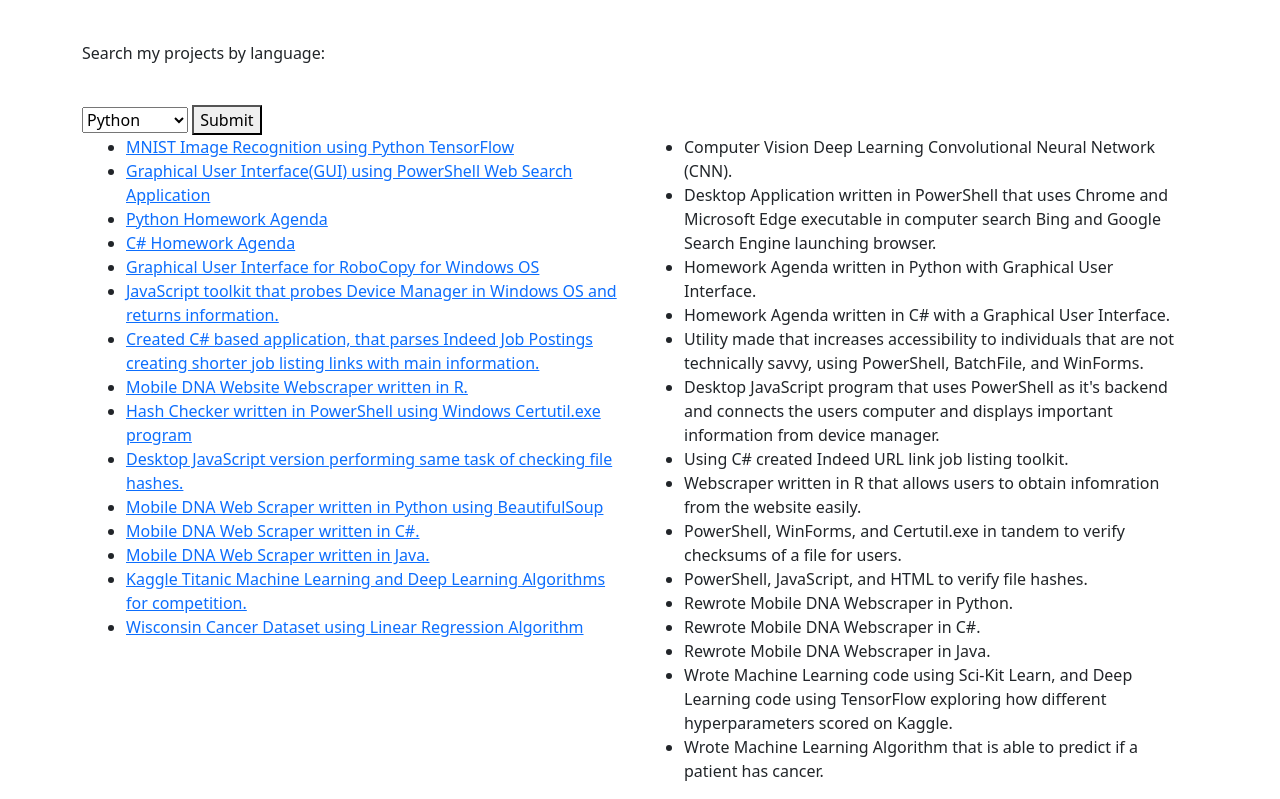
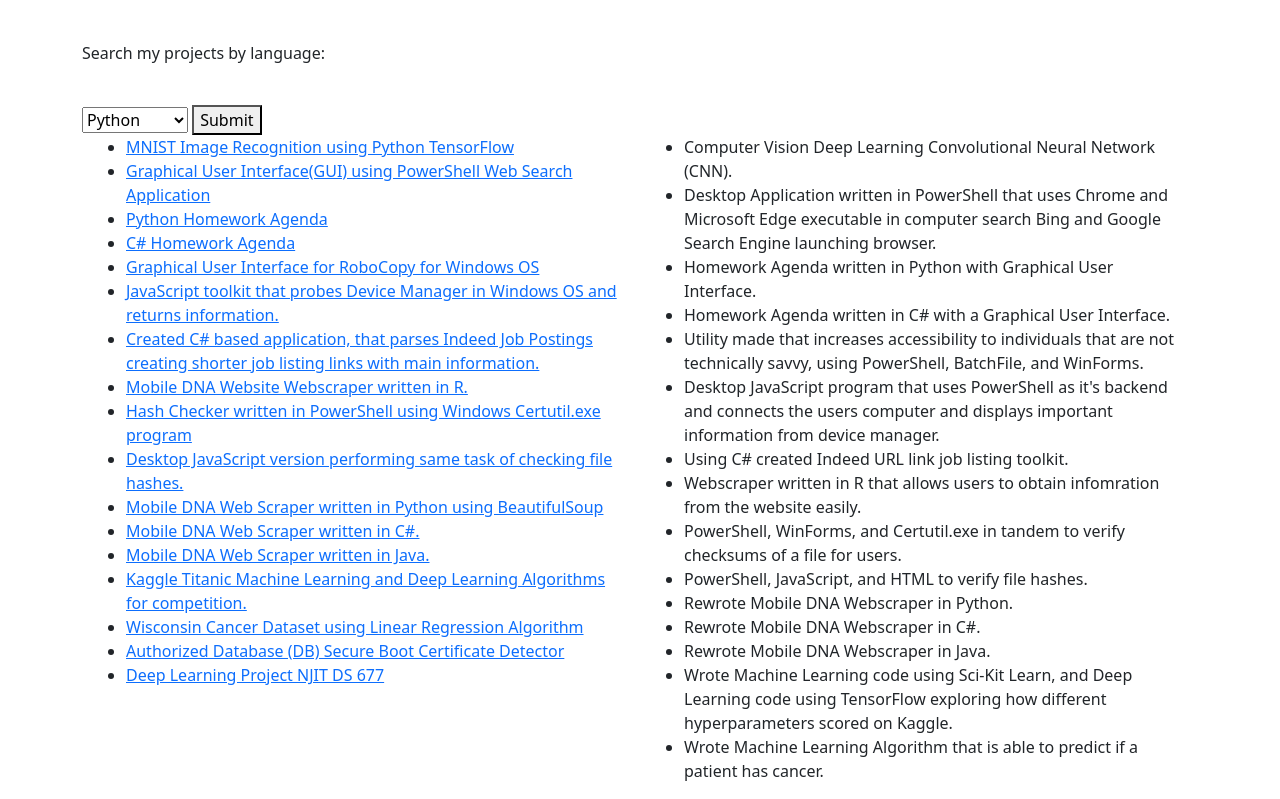
Before and after one commit to FPyC639/JosesWebpageStatic, a plain HTML site: page projects.html in a window 1280 px wide. Shown: the part 63-862 px from the top of the page. Drawn offline with nearby package versions, Linux system fonts and the light colour scheme.

Commit message:
Modified Projects.

```diff
--- a/projects.html
+++ b/projects.html
@@ -205,6 +205,20 @@
                   </a>
                 </span>
               </li>
+              <li class="nemo" id="CSharp">
+                <span>
+                  <a href="https://github.com/FPyC639/DB_SecureBoot_Cert_Detector">
+                    Authorized Database (DB) Secure Boot Certificate Detector
+                  </a>
+                </span>
+              </li>
+              <li class="nemo" id="Python">
+                <span>
+                  <a href="https://github.com/FPyC639/DL_Project">
+                    Deep Learning Project NJIT DS 677
+                  </a>
+                </span>
+              </li>
           </ul>
       </div>
       <div class="col">
```
